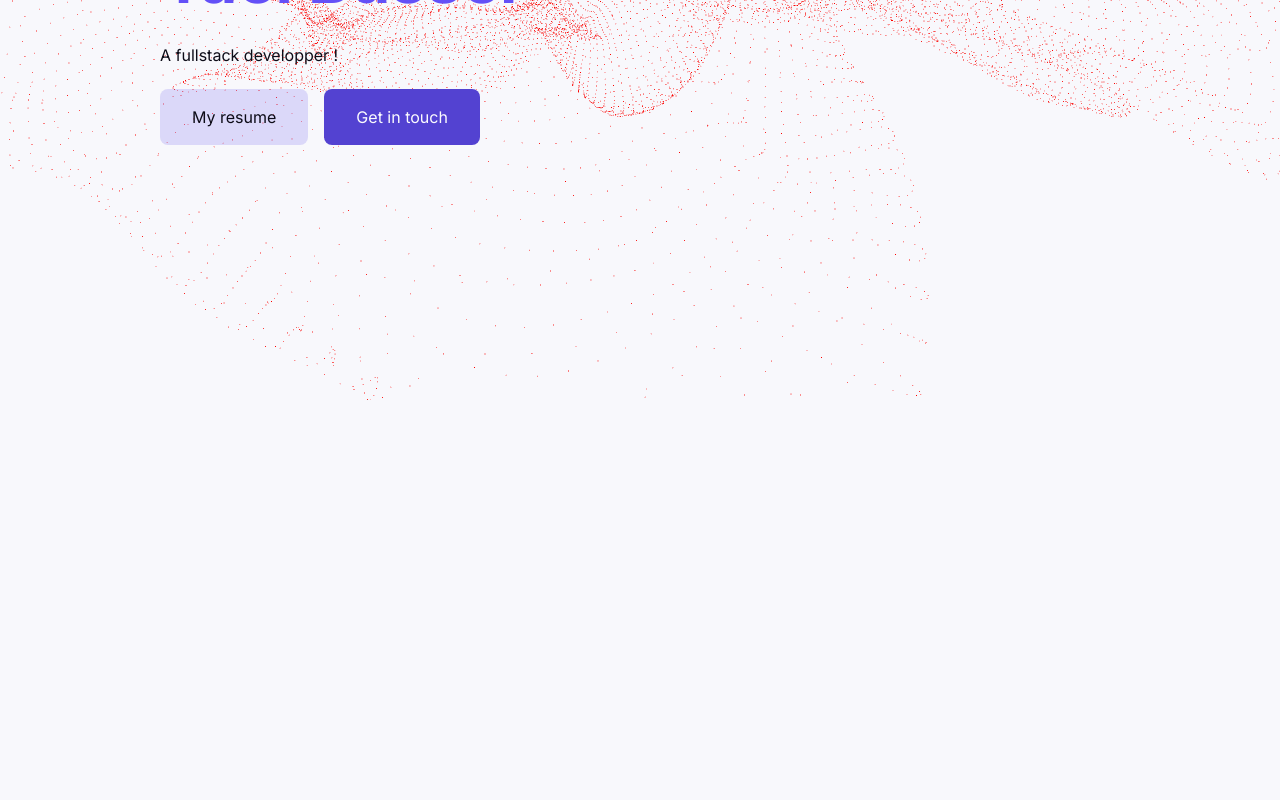
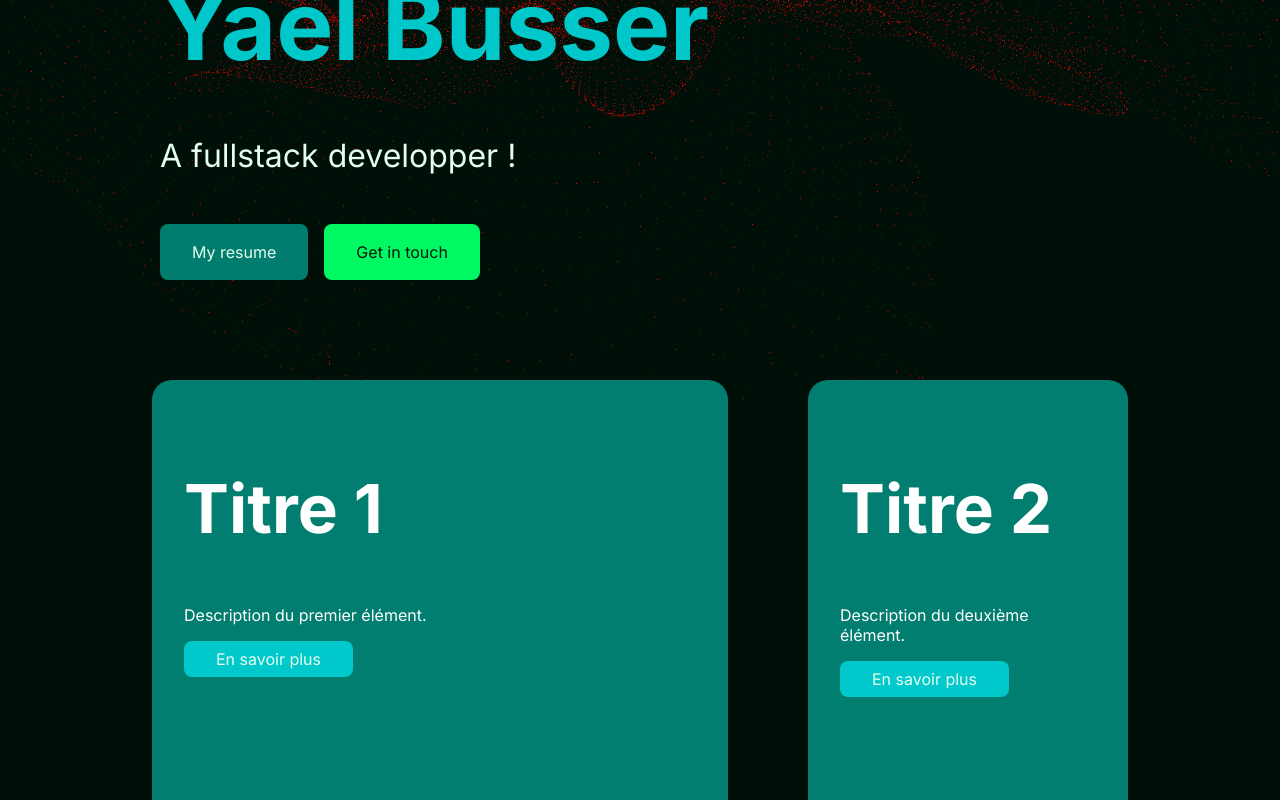
Before and after one commit to YaelBusser/portfolio3Dv2, a React (Vite) app: page / in a window 1280 px wide. Shown: the part 400-1200 px from the top of the page. Before the commit the page ends 800 px from the top, so only its background shows below. Built offline with nearby package versions, Linux system fonts and the light colour scheme.

Commit message:
adding framer motion feature for scroll from about to projects

```diff
--- a/package.json
+++ b/package.json
@@ -18,6 +18,7 @@
     "framer-motion-3d": "^11.2.10",
     "react": "^18.2.0",
     "react-dom": "^18.2.0",
+    "react-intersection-observer": "^9.10.3",
     "react-router-dom": "^6.23.1",
     "three": "^0.165.0"
   },
--- a/src/components/About/index.css
+++ b/src/components/About/index.css
@@ -5,11 +5,12 @@
     left: 0;
     right: 0;
     display: flex;
-    align-items: center;
+    align-items: flex-end;
 }
 .content-presentation{
     margin-left: 10rem;
     height: fit-content;
+    margin-bottom: 15vh;
 }
 .content-presentation h1{
     font-family: Inter, serif;
@@ -19,7 +20,7 @@
     max-width: 100%;
     line-height: 1.3;
     letter-spacing: 0;
-    font-size: 4em;
+    font-size: 6em;
     color: var(--text);
     margin-top: 0;
     margin-bottom: 0;
@@ -28,7 +29,7 @@
     color: var(--accent);
 }
 .content-presentation p{
-    font-size: var(--p);
+    font-size: 2em;
     font-family: Inter, serif;
     letter-spacing: normal;
     text-align: left;
--- a/src/components/Header/index.css
+++ b/src/components/Header/index.css
@@ -1,9 +1,9 @@
 .header {
     position: fixed;
-    top: 0;
-    left: 0;
-    right: 0;
+    top: 5rem;
+    right: 5rem;
     z-index: 2;
+    width: fit-content;
 }
 
 .toggle {
--- /dev/null
+++ b/src/components/Projects/index.css
@@ -0,0 +1,31 @@
+.allProjects{
+    width: 100%;
+    background-color: transparent;
+    display: flex;
+    gap: 5rem;
+    justify-content: center;
+}
+.project{
+    background-color: var(--secondary);
+    width: 40%;
+    height: 100vh;
+    padding: 2rem;
+    border-radius: 20px;
+    color: white;
+    font-family: 'Inter';
+    font-weight: 300;
+}
+.project2{
+    background-color: var(--secondary);
+    width: 20%;
+    padding: 2rem;
+    border-radius: 20px;
+    color: white;
+    font-family: 'Inter';
+    font-weight: 300;
+}
+
+.allProjects h1{
+    font-family: 'Inter';
+    font-weight: 700;
+}
--- /dev/null
+++ b/src/components/Projects/index.tsx
@@ -0,0 +1,21 @@
+import "./index.css";
+const Projects = () => {
+    return (
+        <>
+            <div className={"allProjects"}>
+                <div className={"project"}>
+                    <h1>Titre 1</h1>
+                    <p>Description du premier élément.</p>
+                    <a className={"tertiary-button"}>En savoir plus</a>
+                </div>
+                <div className={"project2"}>
+                    <h1>Titre 2</h1>
+                    <p>Description du deuxième élément.</p>
+                    <a className={"tertiary-button"}>En savoir plus</a>
+                </div>
+            </div>
+        </>
+    )
+}
+
+export default Projects;
--- a/src/index.css
+++ b/src/index.css
@@ -49,183 +49,21 @@ small {
 
 :root[data-theme="light"] {
     --cursor: white;
-    --text: #0d0c18;
-    --bg: rgb(248 248 252);
-    --primary: #5342d1;
-    --secondary: #9a8ef0;
-    --accent: #6350f7;
-    --textcontrast: #64d97b;
-    --bgcontrast: #64d97b;
-    --primarycontrast: #ffdd00;
-    --secondarycontrast: #64d97b;
-    --accentcontrast: #ffdd00;
-    --text5: hsl(245, 33%, 7%, 5%);
-    --text10: hsl(245, 33%, 7%, 10%);
-    --text15: hsl(245, 33%, 7%, 15%);
-    --text20: hsl(245, 33%, 7%, 20%);
-    --text25: hsl(245, 33%, 7%, 25%);
-    --text30: hsl(245, 33%, 7%, 30%);
-    --text35: hsl(245, 33%, 7%, 35%);
-    --text40: hsl(245, 33%, 7%, 40%);
-    --text45: hsl(245, 33%, 7%, 45%);
-    --text50: hsl(245, 33%, 7%, 50%);
-    --text55: hsl(245, 33%, 7%, 55%);
-    --text60: hsl(245, 33%, 7%, 60%);
-    --text65: hsl(245, 33%, 7%, 65%);
-    --text70: hsl(245, 33%, 7%, 70%);
-    --text75: hsl(245, 33%, 7%, 75%);
-    --text80: hsl(245, 33%, 7%, 80%);
-    --text85: hsl(245, 33%, 7%, 85%);
-    --text90: hsl(245, 33%, 7%, 90%);
-    --text95: hsl(245, 33%, 7%, 95%);
-    --primary5: hsl(247, 61%, 54%, 5%);
-    --primary10: hsl(247, 61%, 54%, 10%);
-    --primary15: hsl(247, 61%, 54%, 15%);
-    --primary20: hsl(247, 61%, 54%, 20%);
-    --primary25: hsl(247, 61%, 54%, 25%);
-    --primary30: hsl(247, 61%, 54%, 30%);
-    --primary35: hsl(247, 61%, 54%, 35%);
-    --primary40: hsl(247, 61%, 54%, 40%);
-    --primary45: hsl(247, 61%, 54%, 45%);
-    --primary50: hsl(247, 61%, 54%, 50%);
-    --primary55: hsl(247, 61%, 54%, 55%);
-    --primary60: hsl(247, 61%, 54%, 60%);
-    --primary65: hsl(247, 61%, 54%, 65%);
-    --primary70: hsl(247, 61%, 54%, 70%);
-    --primary75: hsl(247, 61%, 54%, 75%);
-    --primary80: hsl(247, 61%, 54%, 80%);
-    --primary85: hsl(247, 61%, 54%, 85%);
-    --primary90: hsl(247, 61%, 54%, 90%);
-    --primary95: hsl(247, 61%, 54%, 95%);
-    --secondary5: hsl(247, 77%, 75%, 5%);
-    --secondary10: hsl(247, 77%, 75%, 10%);
-    --secondary15: hsl(247, 77%, 75%, 15%);
-    --secondary20: hsl(247, 77%, 75%, 20%);
-    --secondary25: hsl(247, 77%, 75%, 25%);
-    --secondary30: #9a8ef04d;
-    --secondary35: hsl(247, 77%, 75%, 35%);
-    --secondary40: hsl(247, 77%, 75%, 40%);
-    --secondary45: hsl(247, 77%, 75%, 45%);
-    --secondary50: hsl(247, 77%, 75%, 50%);
-    --secondary55: hsl(247, 77%, 75%, 55%);
-    --secondary60: hsl(247, 77%, 75%, 60%);
-    --secondary65: hsl(247, 77%, 75%, 65%);
-    --secondary70: hsl(247, 77%, 75%, 70%);
-    --secondary75: hsl(247, 77%, 75%, 75%);
-    --secondary80: hsl(247, 77%, 75%, 80%);
-    --secondary85: hsl(247, 77%, 75%, 85%);
-    --secondary90: hsl(247, 77%, 75%, 90%);
-    --secondary95: hsl(247, 77%, 75%, 95%);
-    --accent5: hsl(247, 91%, 64%, 5%);
-    --accent10: hsl(247, 91%, 64%, 10%);
-    --accent15: hsl(247, 91%, 64%, 15%);
-    --accent20: hsl(247, 91%, 64%, 20%);
-    --accent25: hsl(247, 91%, 64%, 25%);
-    --accent30: hsl(247, 91%, 64%, 30%);
-    --accent35: hsl(247, 91%, 64%, 35%);
-    --accent40: hsl(247, 91%, 64%, 40%);
-    --accent45: hsl(247, 91%, 64%, 45%);
-    --accent50: hsl(247, 91%, 64%, 50%);
-    --accent55: hsl(247, 91%, 64%, 55%);
-    --accent60: hsl(247, 91%, 64%, 60%);
-    --accent65: hsl(247, 91%, 64%, 65%);
-    --accent70: hsl(247, 91%, 64%, 70%);
-    --accent75: hsl(247, 91%, 64%, 75%);
-    --accent80: hsl(247, 91%, 64%, 80%);
-    --accent85: hsl(247, 91%, 64%, 85%);
-    --accent90: hsl(247, 91%, 64%, 90%);
-    --accent95: hsl(247, 91%, 64%, 95%);
+    --text: #001a0b;
+    --bg: #f0fff7;
+    --primary: #06fe69;
+    --secondary: #81feef;
+    --accent: #34fbfe;
     --font-scale: 1.333;
 }
 
 :root[data-theme="dark"] {
     --cursor: white;
-    --text: #e8e7f3;
-    --bg: #030307;
-    --primary: #3e2ebd;
-    --secondary: #1a0f71;
-    --accent: #1c08af;
-    --textcontrast: #64d97b;
-    --bgcontrast: #64d97b;
-    --primarycontrast: #64d97b;
-    --secondarycontrast: #64d97b;
-    --accentcontrast: #64d97b;
-    --text5: hsl(245, 33%, 93%, 5%);
-    --text10: hsl(245, 33%, 93%, 10%);
-    --text15: hsl(245, 33%, 93%, 15%);
-    --text20: hsl(245, 33%, 93%, 20%);
-    --text25: hsl(245, 33%, 93%, 25%);
-    --text30: hsl(245, 33%, 93%, 30%);
-    --text35: hsl(245, 33%, 93%, 35%);
-    --text40: hsl(245, 33%, 93%, 40%);
-    --text45: hsl(245, 33%, 93%, 45%);
-    --text50: hsl(245, 33%, 93%, 50%);
-    --text55: hsl(245, 33%, 93%, 55%);
-    --text60: hsl(245, 33%, 93%, 60%);
-    --text65: hsl(245, 33%, 93%, 65%);
-    --text70: hsl(245, 33%, 93%, 70%);
-    --text75: hsl(245, 33%, 93%, 75%);
-    --text80: hsl(245, 33%, 93%, 80%);
-    --text85: hsl(245, 33%, 93%, 85%);
-    --text90: hsl(245, 33%, 93%, 90%);
-    --text95: hsl(245, 33%, 93%, 95%);
-    --primary5: hsl(247, 61%, 46%, 5%);
-    --primary10: hsl(247, 61%, 46%, 10%);
-    --primary15: hsl(247, 61%, 46%, 15%);
-    --primary20: hsl(247, 61%, 46%, 20%);
-    --primary25: hsl(247, 61%, 46%, 25%);
-    --primary30: hsl(247, 61%, 46%, 30%);
-    --primary35: hsl(247, 61%, 46%, 35%);
-    --primary40: hsl(247, 61%, 46%, 40%);
-    --primary45: hsl(247, 61%, 46%, 45%);
-    --primary50: hsl(247, 61%, 46%, 50%);
-    --primary55: hsl(247, 61%, 46%, 55%);
-    --primary60: hsl(247, 61%, 46%, 60%);
-    --primary65: hsl(247, 61%, 46%, 65%);
-    --primary70: hsl(247, 61%, 46%, 70%);
-    --primary75: hsl(247, 61%, 46%, 75%);
-    --primary80: hsl(247, 61%, 46%, 80%);
-    --primary85: hsl(247, 61%, 46%, 85%);
-    --primary90: hsl(247, 61%, 46%, 90%);
-    --primary95: hsl(247, 61%, 46%, 95%);
-    --secondary5: hsl(247, 77%, 25%, 5%);
-    --secondary10: hsl(247, 77%, 25%, 10%);
-    --secondary15: hsl(247, 77%, 25%, 15%);
-    --secondary20: hsl(247, 77%, 25%, 20%);
-    --secondary25: hsl(247, 77%, 25%, 25%);
-    --secondary30: hsl(247, 77%, 25%, 30%);
-    --secondary35: hsl(247, 77%, 25%, 35%);
-    --secondary40: hsl(247, 77%, 25%, 40%);
-    --secondary45: hsl(247, 77%, 25%, 45%);
-    --secondary50: hsl(247, 77%, 25%, 50%);
-    --secondary55: hsl(247, 77%, 25%, 55%);
-    --secondary60: hsl(247, 77%, 25%, 60%);
-    --secondary65: hsl(247, 77%, 25%, 65%);
-    --secondary70: hsl(247, 77%, 25%, 70%);
-    --secondary75: hsl(247, 77%, 25%, 75%);
-    --secondary80: hsl(247, 77%, 25%, 80%);
-    --secondary85: hsl(247, 77%, 25%, 85%);
-    --secondary90: hsl(247, 77%, 25%, 90%);
-    --secondary95: hsl(247, 77%, 25%, 95%);
-    --accent5: hsl(247, 91%, 36%, 5%);
-    --accent10: hsl(247, 91%, 36%, 10%);
-    --accent15: hsl(247, 91%, 36%, 15%);
-    --accent20: hsl(247, 91%, 36%, 20%);
-    --accent25: hsl(247, 91%, 36%, 25%);
-    --accent30: hsl(247, 91%, 36%, 30%);
-    --accent35: hsl(247, 91%, 36%, 35%);
-    --accent40: hsl(247, 91%, 36%, 40%);
-    --accent45: hsl(247, 91%, 36%, 45%);
-    --accent50: hsl(247, 91%, 36%, 50%);
-    --accent55: hsl(247, 91%, 36%, 55%);
-    --accent60: hsl(247, 91%, 36%, 60%);
-    --accent65: hsl(247, 91%, 36%, 65%);
-    --accent70: hsl(247, 91%, 36%, 70%);
-    --accent75: hsl(247, 91%, 36%, 75%);
-    --accent80: hsl(247, 91%, 36%, 80%);
-    --accent85: hsl(247, 91%, 36%, 85%);
-    --accent90: hsl(247, 91%, 36%, 90%);
-    --accent95: hsl(247, 91%, 36%, 95%);
+    --text: #e5fff0;
+    --bg: #000f07;
+    --primary: #01f964;
+    --secondary: #017e70;
+    --accent: #01c8cb;
     --font-scale: 1.333;
 }
 
@@ -275,14 +113,15 @@ body {
 .app p,
 .app a {
     width: fit-content;
+    transition: all .2s ease-in-out;
 }
 
 .primary-button {
     padding: 0.5em 2em;
     background-color: var(--primary);
-    color: #fbfbfe;
+    color: #001a0b;
     border-radius: var(--border05);
-    transition: transform ease 0.2s, box-shadow ease 0.2s;
+    transition: all .2s ease-in-out;
     font-size: var(--p);
     z-index: 2;
     white-space: nowrap;
@@ -293,14 +132,36 @@ body {
 
 .secondary-button {
     padding: 0.5em 2em;
-    background-color: var(--secondary30);
+    background-color: var(--secondary);
     color: var(--text);
     border-radius: var(--border05);
     font-size: var(--p);
     z-index: 1;
-    transition: transform ease 0.2s;
+    transition: all .2s ease-in-out;
     white-space: nowrap;
     display: flex;
     align-items: center;
     cursor: pointer;
 }
+
+.tertiary-button {
+    padding: 0.5em 2em;
+    background-color: var(--accent);
+    color: var(--text);
+    border-radius: var(--border05);
+    font-size: var(--p);
+    z-index: 1;
+    transition: all .2s ease-in-out;
+    white-space: nowrap;
+    display: flex;
+    align-items: center;
+    cursor: pointer;
+}
+
+.primary-button:hover {
+    box-shadow: 5px 20px 150px 0px var(--primary);
+}
+
+.secondary-button:hover {
+    box-shadow: 5px 20px 150px 0px var(--secondary);
+}
--- a/src/pages/Home/index.css
+++ b/src/pages/Home/index.css
@@ -1,6 +1,25 @@
+.hero{
+    width: 100%;
+    max-width: 100%;
+    height: 100vh;
+    min-height: 100vh;
+    position: fixed;
+    left: 0;
+    right: 0;
+    top: 0;
+    bottom: 0;
+}
 .about{
     width: 100%;
     max-width: 100%;
     height: 100vh;
     min-height: 100vh;
+    position: relative;
+    z-index: 1;
 }
+.projects{
+    margin-top: -40vh;
+    min-height: 100vh;
+    position: relative;
+    z-index: 2;
+}
--- a/src/pages/Home/index.tsx
+++ b/src/pages/Home/index.tsx
@@ -2,19 +2,44 @@ import Hero from "../../components/Scenes/Hero";
 import "./index.css";
 import About from "../../components/About";
 import Header from "../../components/Header";
+import {motion, useScroll, useTransform, useSpring} from 'framer-motion';
+import Projects from "../../components/Projects";
 
 const Home = () => {
+    const {scrollY} = useScroll();
+
+    const smoothScrollY = useSpring(scrollY, {
+        stiffness: 100,
+        damping: 30
+    });
+
+    const aboutOpacity = useTransform(smoothScrollY, [0, 300], [1, 0]);
+    const aboutScale = useTransform(smoothScrollY, [0, 300], [1, 0.9]);
+
+    const projectsY = useTransform(smoothScrollY, [0, 300], [300, 0]);
+
     return (
         <>
             <main>
                 <Header/>
-                <section className={"about"}>
+                <div className="hero">
                     <Hero/>
+                </div>
+                <motion.section
+                    className="about"
+                    style={{opacity: aboutOpacity, scale: aboutScale}}
+                >
                     <About/>
-                </section>
+                </motion.section>
+                <motion.section
+                    className="projects"
+                    style={{y: projectsY}}
+                >
+                    <Projects/>
+                </motion.section>
             </main>
         </>
-    )
+    );
 }
 
 export default Home;
```
Also changed, not shown: src/components/Cursor/index.tsx (+3 -4 lines), src/components/Header/index.tsx (+11 -5 lines), src/components/Scenes/Hero/index.tsx (+5 -4 lines), 2 other files (tests, documents, lock files or other folders).
